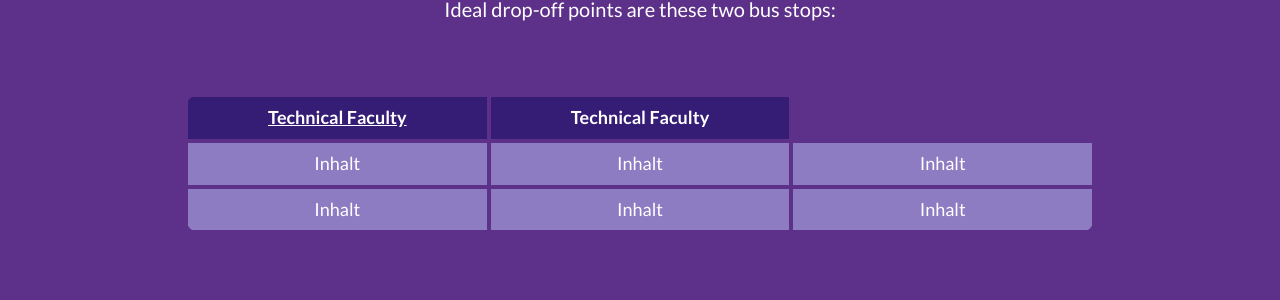
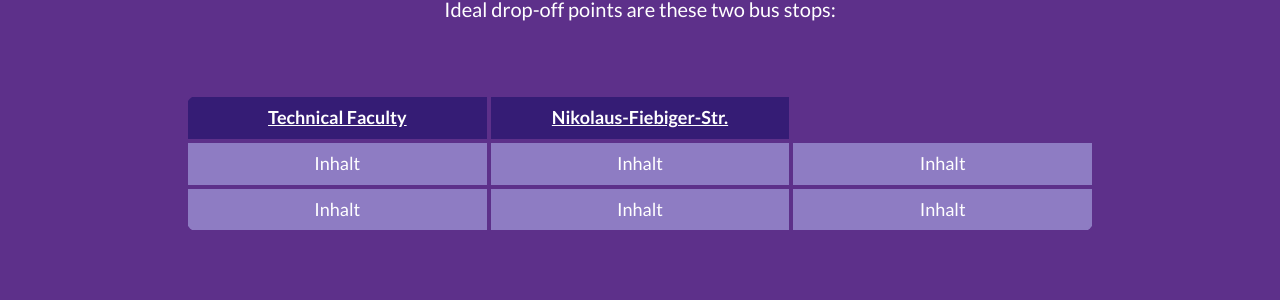
Before and after one commit to ccsc2026/ccsc2026.github.io, a Jekyll site: the page built from venue.html, in a window 1280 px wide and 900 px high, scrolled down 1529 px. Shown: the part 154-454 px from the top of the window. Built offline with Jekyll 4.4.1, drawn with Linux system fonts in a browser that asks for light colours.

Commit message:
Update venue.html
travel table update

```diff
--- a/venue.html
+++ b/venue.html
@@ -88,7 +88,7 @@ layout: page
       <thead>
         <tr>
           <th> <a href="https://maps.app.goo.gl/HBKm3mufP6Pqi1T5A" target="_blank" style="color:#ffffff;"><b>Technical Faculty</b></a></th>
-          <th>Technical Faculty</th>
+          <th> <a href="https://maps.app.goo.gl/iY1FkyUkW5Bopakp6" target="_blank" style="color:#ffffff;"><b>Nikolaus-Fiebiger-Str.</b></a></th>
         </tr>
       </thead>
       <tbody>
```
